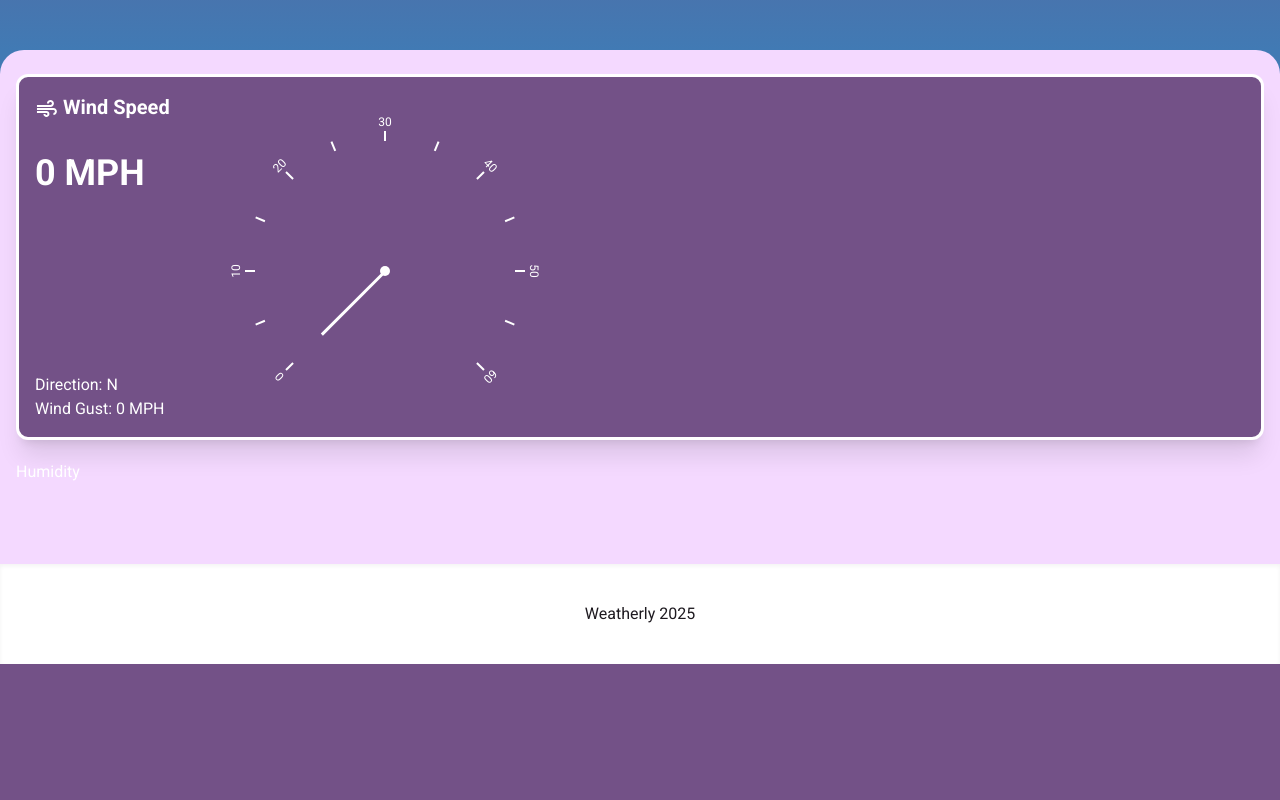
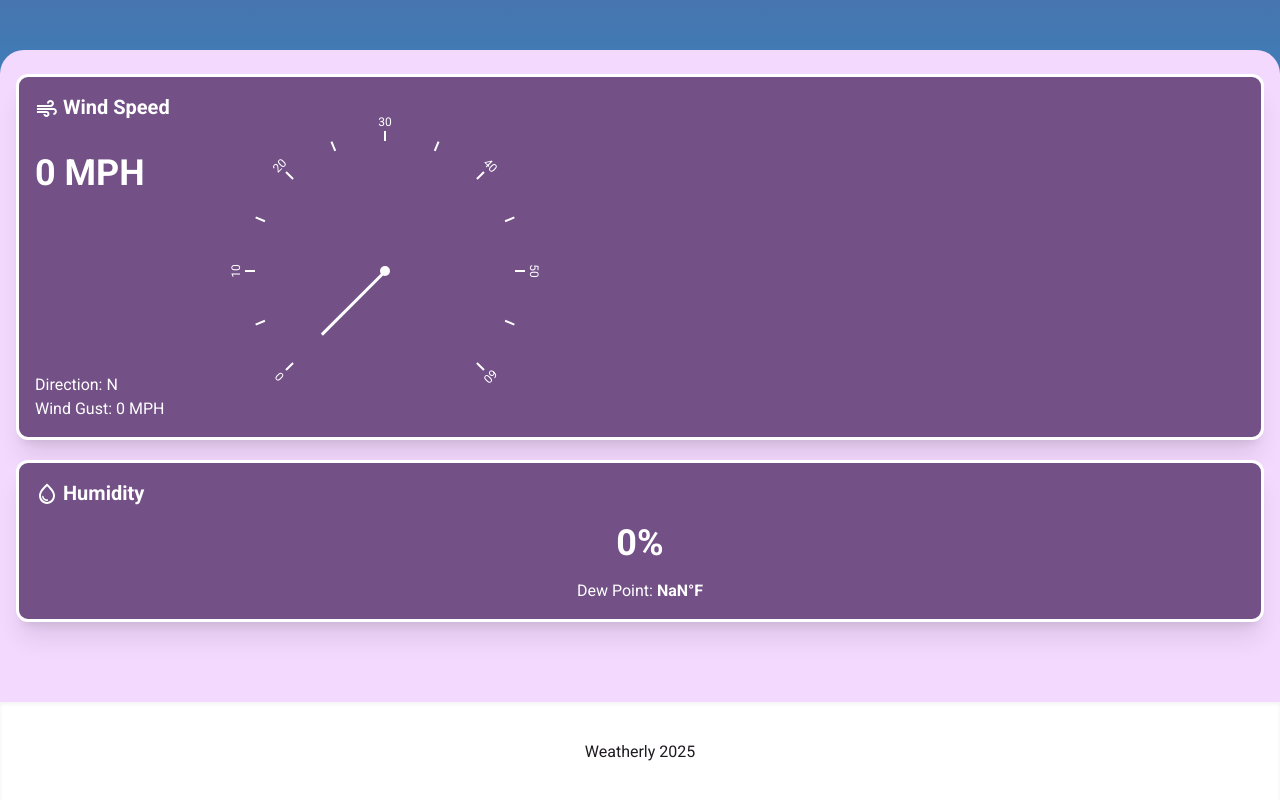
Before and after one commit to GatlinThompson/weatherly, a Next.js app: page / in a window 1280 px wide. Shown: the part 402-1202 px from the top of the page. Before the commit the page ends 1066 px from the top, so only its background shows below. Built offline with nearby package versions, Linux system fonts and the light colour scheme; no server answers.

Commit message:
feat: implement WeatherForm component and integrate DewPoint calculation in Humidity component

```diff
--- a/app/ui/landing-block/LandingBlock.tsx
+++ b/app/ui/landing-block/LandingBlock.tsx
@@ -1,4 +1,4 @@
-import WeatherForm from "../weather-components/WeatherForm";
+import WeatherForm from "./WeatherForm";
 import styles from "./LandingBlock.module.css";
 
 export default function LandingBlock() {
--- /dev/null
+++ b/app/ui/weather-components/humidity/DewPoint.tsx
@@ -0,0 +1,24 @@
+"use client";
+
+import { useWeather } from "../../../context/WeatherContext";
+
+function calculateDewPoint(temp: number, humidity: number) {
+  // Magnus formula
+  const a = 17.62;
+  const b = 243.12;
+  const alpha = (a * temp) / (b + temp) + Math.log(humidity / 100);
+  const dewPoint = (b * alpha) / (a - alpha);
+  return Math.round(dewPoint * 10) / 10;
+}
+
+const DewPoint = () => {
+  const { weather } = useWeather();
+  const temp = weather?.temperature ?? 0;
+  const humidity = weather?.humidity ?? 0;
+  const dewPoint = calculateDewPoint(temp, humidity);
+  // Convert Celsius to Fahrenheit
+  const dewPointF = Math.round((dewPoint * 9) / 5 + 32);
+  return <>{dewPointF ?? 0}&deg;F</>;
+};
+
+export default DewPoint;
--- a/app/ui/weather-components/humidity/Humidity.tsx
+++ b/app/ui/weather-components/humidity/Humidity.tsx
@@ -1,5 +1,23 @@
+import MeterBox from "../../meter-box/MeterBox";
+import HumidityPercent from "./HumidityPercent";
+import DewPoint from "./DewPoint";
+
 const Humidity = () => {
-  return <div>Humidity</div>;
+  return (
+    <MeterBox title="Humidity">
+      <div className="flex flex-col justify-center align-center">
+        <p className="text-4xl font-bold mt-4 text-center">
+          <HumidityPercent />
+        </p>
+        <p className="text-md text-center mt-4">
+          Dew Point:{" "}
+          <span className="font-bold">
+            <DewPoint />
+          </span>
+        </p>
+      </div>
+    </MeterBox>
+  );
 };
 
 export default Humidity;
--- /dev/null
+++ b/app/ui/weather-components/humidity/HumidityPercent.tsx
@@ -0,0 +1,11 @@
+"use client";
+
+import { useWeather } from "../../../context/WeatherContext";
+
+const HumidityPercent = () => {
+  const { weather } = useWeather();
+
+  return <>{weather?.humidity ?? 0}%</>;
+};
+
+export default HumidityPercent;
```
Also changed, not shown: app/ui/landing-block/WeatherForm.tsx (renamed from app/ui/weather-components/WeatherForm.tsx), public/humidity.svg (added).
